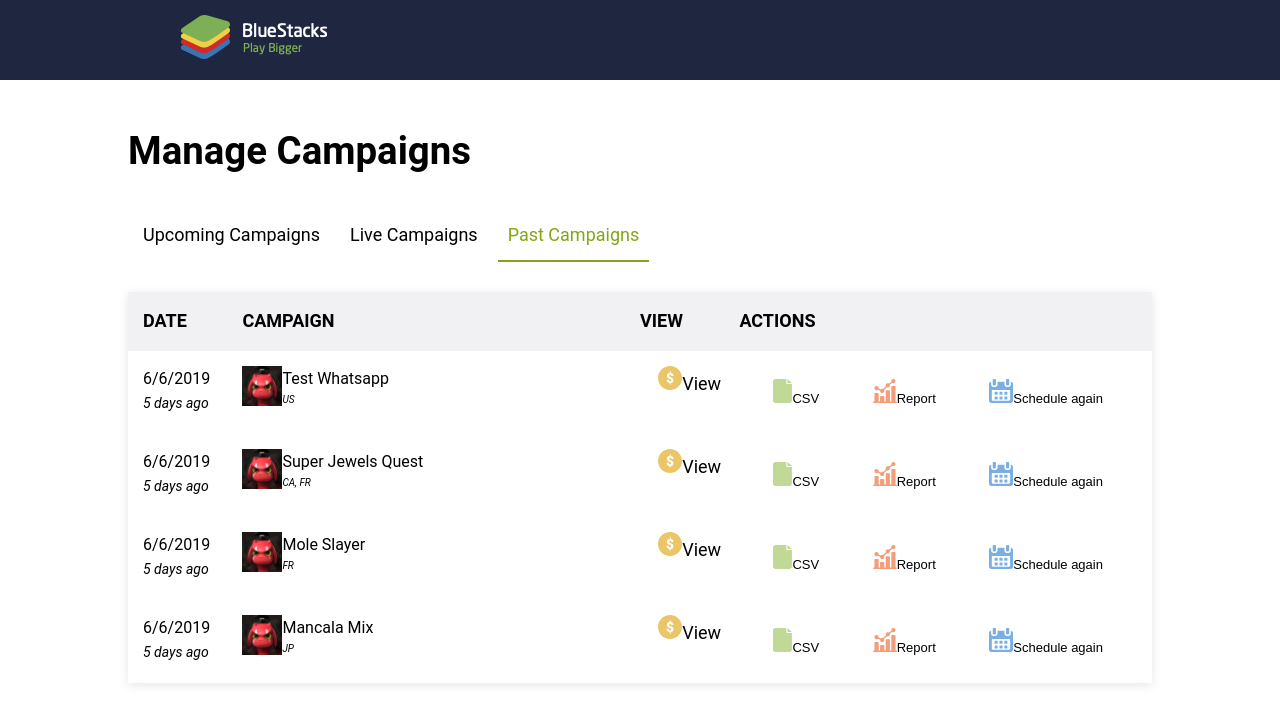
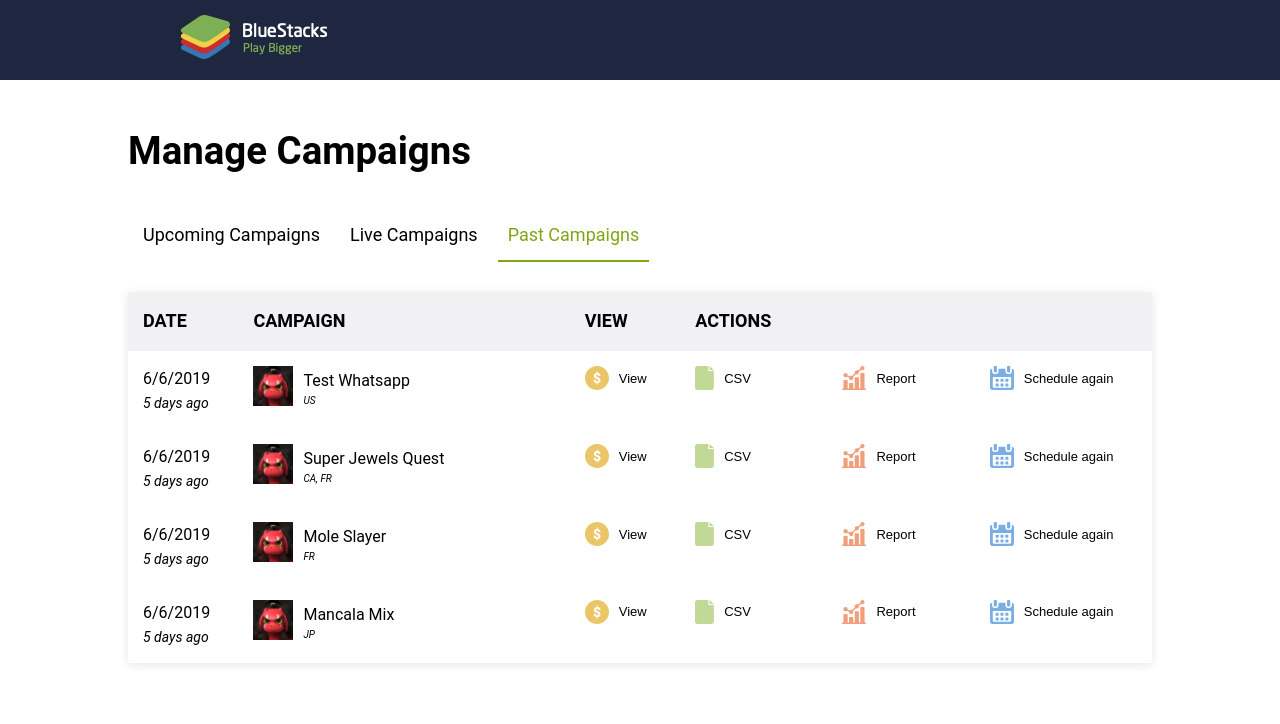
Before and after one commit to riverrz/bst-assignment, a React (Create React App) app: page / in a window 1280 px wide. Both pictures are taken after a click on the element "Past Campaigns". Shown: the top 724 px of the page. Built offline with nearby package versions, Linux system fonts and the light colour scheme.

Commit message:
Iterative improvements for CampaignListItem

```diff
--- a/src/components/common/Button.tsx
+++ b/src/components/common/Button.tsx
@@ -1,10 +1,25 @@
 import styled from "styled-components";
 
-export const Button = styled.button`
+interface Props {
+  hoverable?: boolean;
+}
+
+export const Button = styled.button<Props>`
   background: transparent;
   outline: none;
   border: none;
-  padding: 1em 1.5em;
+  // padding: 1rem 1.5rem;
   font-size: 1.3rem;
   cursor: pointer;
+  transition: all 0.3s ease;
+  ${({ hoverable }) => {
+    if (!hoverable) {
+      return "";
+    }
+    return `
+      :hover {
+        background-color: #ADD8E6;
+      }
+    `;
+  }}
 `;
--- a/src/components/common/CollapsibleCTAs.tsx
+++ b/src/components/common/CollapsibleCTAs.tsx
@@ -1,6 +1,7 @@
 import React, { useState } from "react";
 import styled from "styled-components";
 import { isMD, isSM, isXS } from "../../helpers";
+import useComponentVisible from "../../hooks/useComponentVisible";
 
 interface Props {
   children?: React.ReactNode;
@@ -8,7 +9,12 @@
 
 function CollapsibleCTAs(props: Props) {
   const { children } = props;
-  const [showCollapsedSection, setShowCollapsedSection] = useState(false);
+  const {
+    ref,
+    isComponentVisible,
+    setIsComponentVisible,
+  } = useComponentVisible(false);
+
   const childrenToShow = getChildrenToShowByScreenSize();
   const noOfChildren = React.Children.count(children);
   const showCollapse = noOfChildren > childrenToShow;
@@ -21,13 +27,9 @@
     <>
       {visibleChildren}
       {showCollapse && (
-        <CollapseCTA
-          tabIndex={0}
-          onFocus={() => setShowCollapsedSection(true)}
-          onBlur={() => setShowCollapsedSection(false)}
-        >
+        <CollapseCTA ref={ref} onClick={() => setIsComponentVisible(true)}>
           <img src="/assets/svg/three-dots-vertical.svg" alt="Collapsed ctas" />
-          {showCollapsedSection && (
+          {isComponentVisible && (
             <CollapseSection>{collapsedChildren}</CollapseSection>
           )}
         </CollapseCTA>
--- /dev/null
+++ b/src/components/common/Image.tsx
@@ -0,0 +1,15 @@
+import styled from "styled-components";
+
+interface Props {
+  spaceLeft?: boolean;
+  spaceRight?: boolean;
+  spaceTop?: boolean;
+  spaceBottom?: boolean;
+}
+
+export const Image = styled.img<Props>`
+  margin-top: ${({ spaceTop }) => (spaceTop ? "10px" : "")};
+  margin-bottom: ${({ spaceBottom }) => (spaceBottom ? "10px" : "")};
+  margin-left: ${({ spaceLeft }) => (spaceLeft ? "10px" : "")};
+  margin-right: ${({ spaceRight }) => (spaceRight ? "10px" : "")};
+`;
--- a/src/components/common/index.ts
+++ b/src/components/common/index.ts
@@ -5,3 +5,5 @@
 export * from "./Base";
 export * from "./Flex";
 export * from "./Hidden";
+export * from "./Button";
+export * from "./Image";
--- a/src/containers/campaigns/components/CampaignListItem.tsx
+++ b/src/containers/campaigns/components/CampaignListItem.tsx
@@ -1,5 +1,5 @@
 import React from "react";
-import { Flex, Hidden, Typography } from "../../../components/common";
+import { Flex, Hidden, Typography, Image } from "../../../components/common";
 import { Button } from "../../../components/common/Button";
 import CollapsibleCTAs from "../../../components/common/CollapsibleCTAs";
 import { Campaign } from "../../../types/Campaign";
@@ -43,9 +43,9 @@
         <DateContainer>{renderDate()}</DateContainer>
       </Hidden>
       <CampaignContainer>
-        <Flex>
+        <Flex alignItems="center">
           <div>
-            <img src="/assets/svg/campaign-1.svg" alt={name} />
+            <Image src="/assets/svg/campaign-1.svg" alt={name} spaceRight />
           </div>
           <div>
             <Typography as="div" fontSize="1.6rem">
@@ -61,27 +61,44 @@
         </Flex>
       </CampaignContainer>
       <ViewContainer>
-        <Flex justifyContent="center" alignItems="center">
-          <Typography as="div" color="primary" fontSize="1.8rem">
-            <img src="/assets/svg/dollar.svg" alt="CSV" />
+        <Button className="grow">
+          <Flex alignItems="center">
+            <Image src="/assets/svg/dollar.svg" alt="CSV" spaceRight />
             View
-          </Typography>
-        </Flex>
+          </Flex>
+        </Button>
       </ViewContainer>
       <ActionsContainer>
-        <Flex justifyContent="space-evenly" alignItems="center">
+        <Flex justifyContent="flex-start" alignItems="center">
           <CollapsibleCTAs>
-            <Button>
-              <img src="/assets/svg/csv-cta.svg" alt="CSV" />
-              CSV
+            <Button className="grow">
+              <Flex alignItems="center">
+                <Image src="/assets/svg/csv-cta.svg" alt="CSV" spaceRight />
+                CSV
+              </Flex>
             </Button>
-            <Button>
-              <img src="/assets/svg/report-cta.svg" alt="Report" />
-              Report
+            <Button className="grow">
+              <Flex alignItems="center">
+                <Image
+                  src="/assets/svg/report-cta.svg"
+                  alt="Report"
+                  spaceRight
+                />
+                Report
+              </Flex>
             </Button>
-            <Button onClick={() => console.log("Scheduling again")}>
-              <img src="/assets/svg/calendar.svg" alt="Schedule again" />
-              Schedule again
+            <Button
+              onClick={() => console.log("Scheduling again")}
+              className="grow"
+            >
+              <Flex alignItems="center">
+                <Image
+                  src="/assets/svg/calendar.svg"
+                  alt="Schedule again"
+                  spaceRight
+                />
+                Schedule again
+              </Flex>
             </Button>
           </CollapsibleCTAs>
         </Flex>
--- a/src/containers/campaigns/components/styled-components.tsx
+++ b/src/containers/campaigns/components/styled-components.tsx
@@ -18,7 +18,7 @@
 `;
 
 export const CampaignContainer = styled.div`
-  flex: 4;
+  flex: 3;
 `;
 export const ViewContainer = styled.div`
   flex: 1;
--- a/src/index.css
+++ b/src/index.css
@@ -30,3 +30,10 @@
   background-repeat: no-repeat;
   min-height: 100vh;
 }
+
+.grow {
+  flex: 1;
+}
+.text-center {
+  text-align: center;
+}
```
